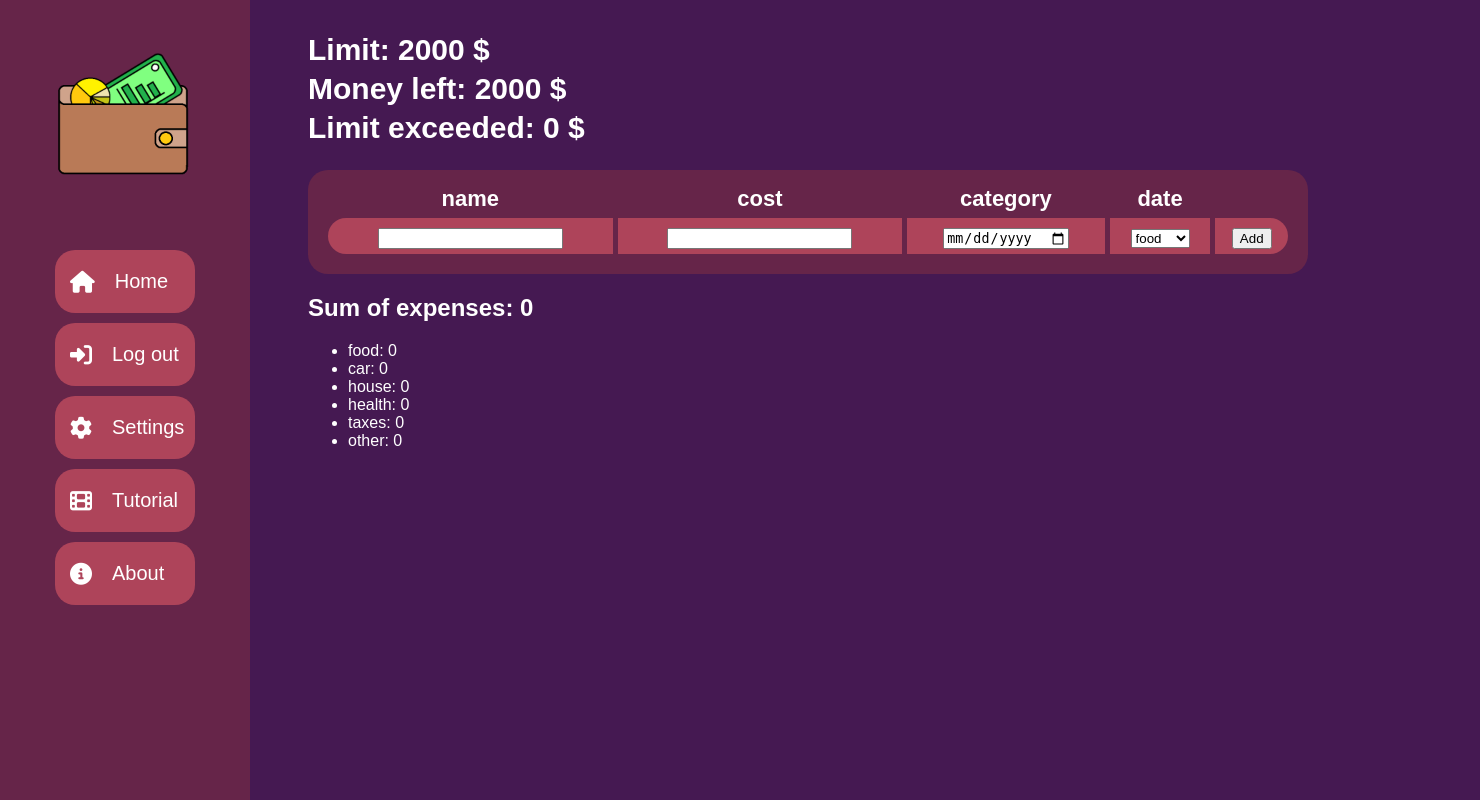
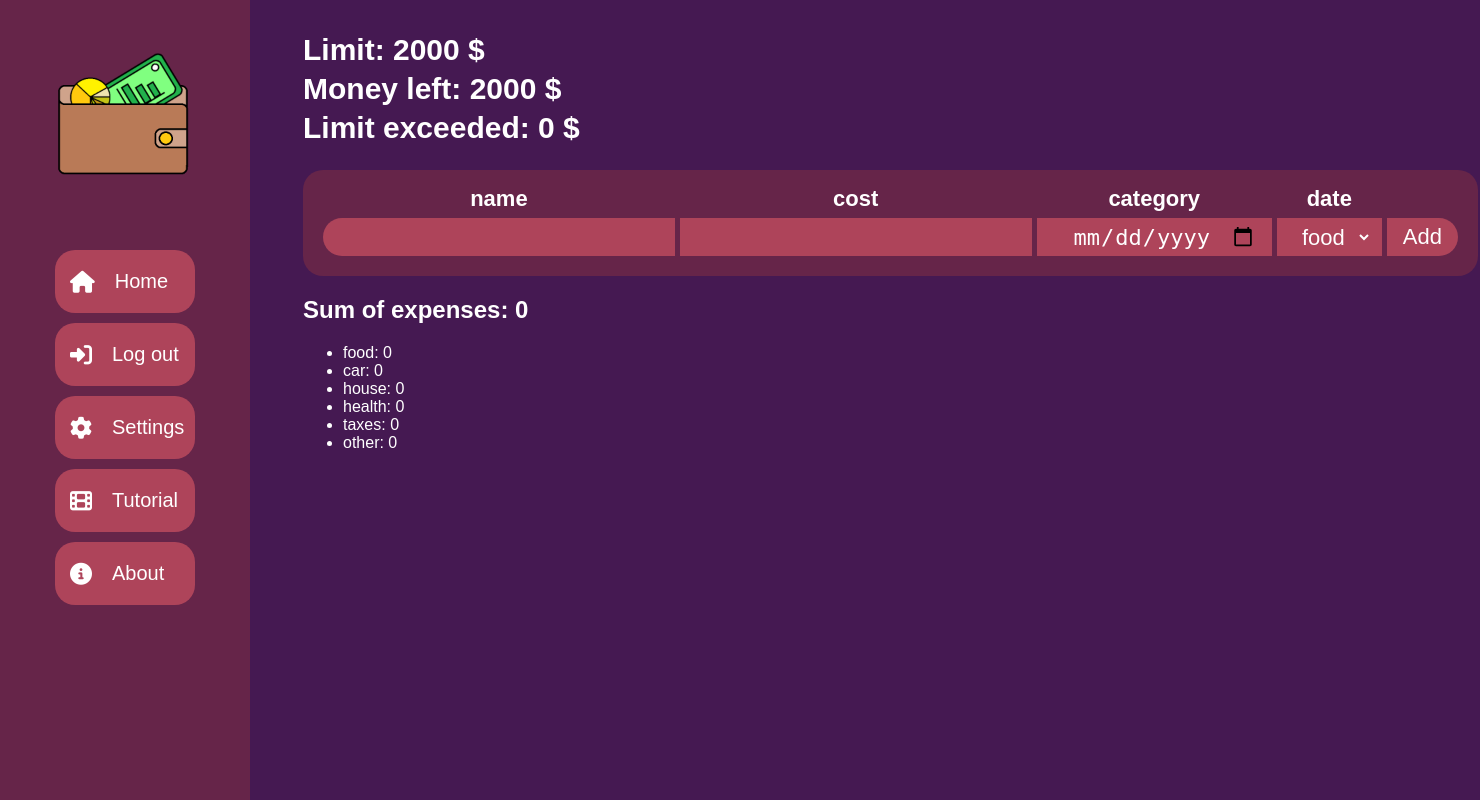
Before and after one commit to Arwers/finance-tracker, a Flask app: page / in a window 1480 px wide. Run offline with Flask 3, Linux system fonts and the light colour scheme; parts of the project's set-up code (start-up, migrations or seed data) failed here and were passed over; some libraries are stand-ins or nearby versions.

Commit message:
style: add styling to form

```diff
--- a/flaskr/homepage/static/css/style.css
+++ b/flaskr/homepage/static/css/style.css
@@ -49,7 +49,7 @@ html {
 }
 
 .main {
-    margin-left: 300px;
+    margin-left: 295px;
 }
 
 .total-money-related-stats {
@@ -64,7 +64,7 @@ html {
 }
 
 .main-table {
-    width: 1000px;
+    width: 1175px;
     border-spacing: 5px;
     background: #662549;
     border-radius: 20px;
@@ -86,6 +86,22 @@ html {
     text-align: center;
 }
 
+.main-new-row {
+    display: block;
+    width: 90%;
+    margin: auto;
+    background: transparent;
+    border:none;
+    color: #ffffff;
+    text-align: center;
+    font-size: 22px;
+}
+
+#delete-button a {
+    text-decoration: none;
+    color: #ffffff;
+}
+
 .right-item {
     text-decoration: none;
     color: #ffffff;
--- a/flaskr/homepage/templates/index.html
+++ b/flaskr/homepage/templates/index.html
@@ -78,7 +78,7 @@
           <th>category</th>
           <th>date</th>
         </tr>
-
+        <!-- expenses from db -->
         {% for expense in expenses %}
         <tr class="main-table-record">
           <td id="name" class="left-item">
@@ -101,26 +101,27 @@
         </tr>
         {% endfor %}
 
+        <!-- row for adding new expense -->
         <form action="{{ url_for('homepage.add') }}" method="post" class="add-new-item">
           <tr class="main-table-record">
             <td class="left-item">
-              <input type="text" name="name" class="" />
+              <input type="text" name="name" class="main-new-row" />
             </td>
             <td>
-              <input type="number" name="cost" />
+              <input type="number" name="cost" class="main-new-row"/>
             </td>
             <td>
-              <input type="date" name="date" />
+              <input type="date" name="date" class="main-new-row"/>
             </td>
             <td>
-              <select name="category">
+              <select name="category" class="main-new-row">
                 {% for category in categories %}
                 <option value="{{ category }}">{{ category }}</option>
                 {% endfor %}
               </select>
             </td>
             <td class="right-item">
-              <button type="submit">Add</button>
+              <button type="submit" class="main-new-row" > Add </button>
             </td>
           </tr>
           </form>
```
